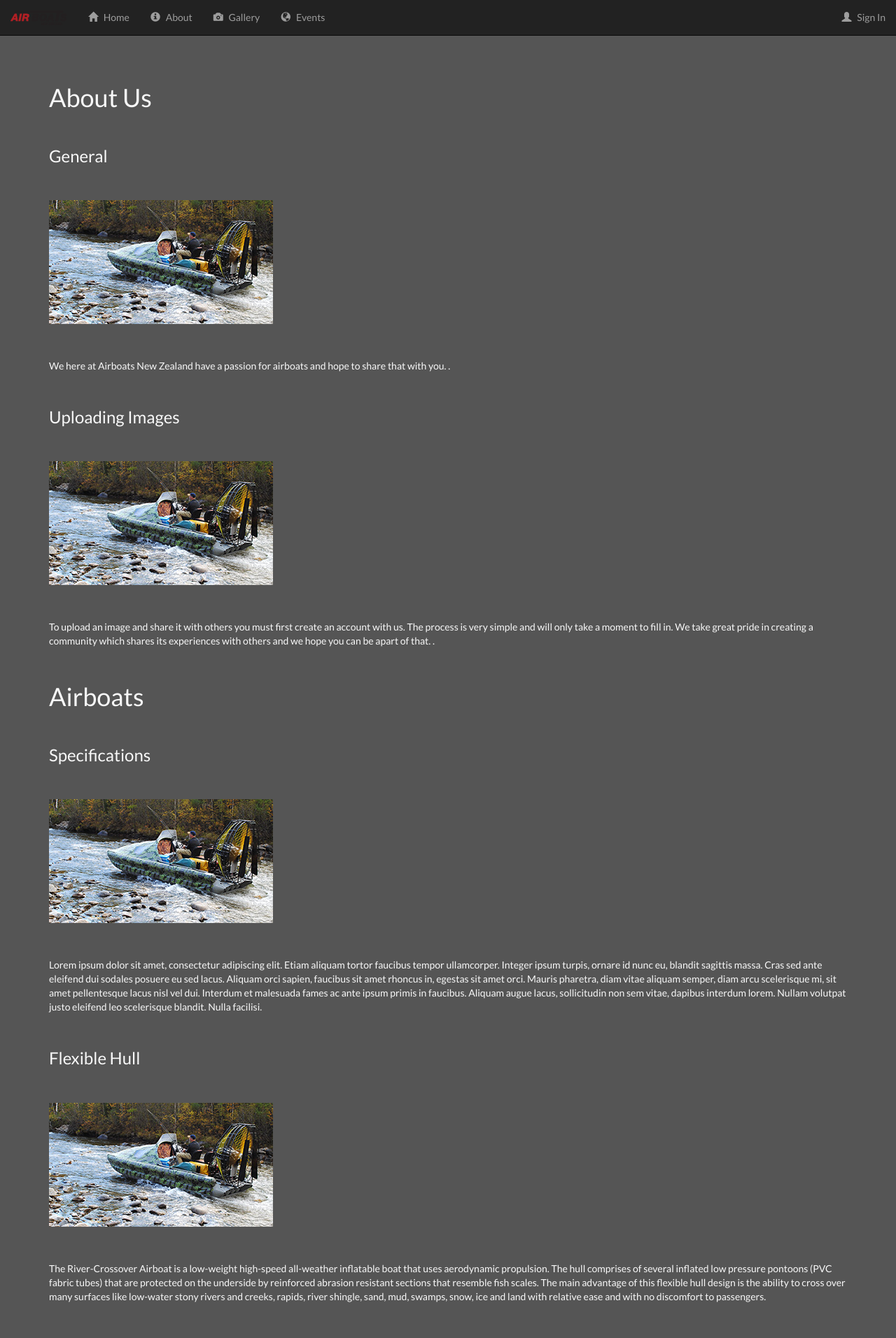
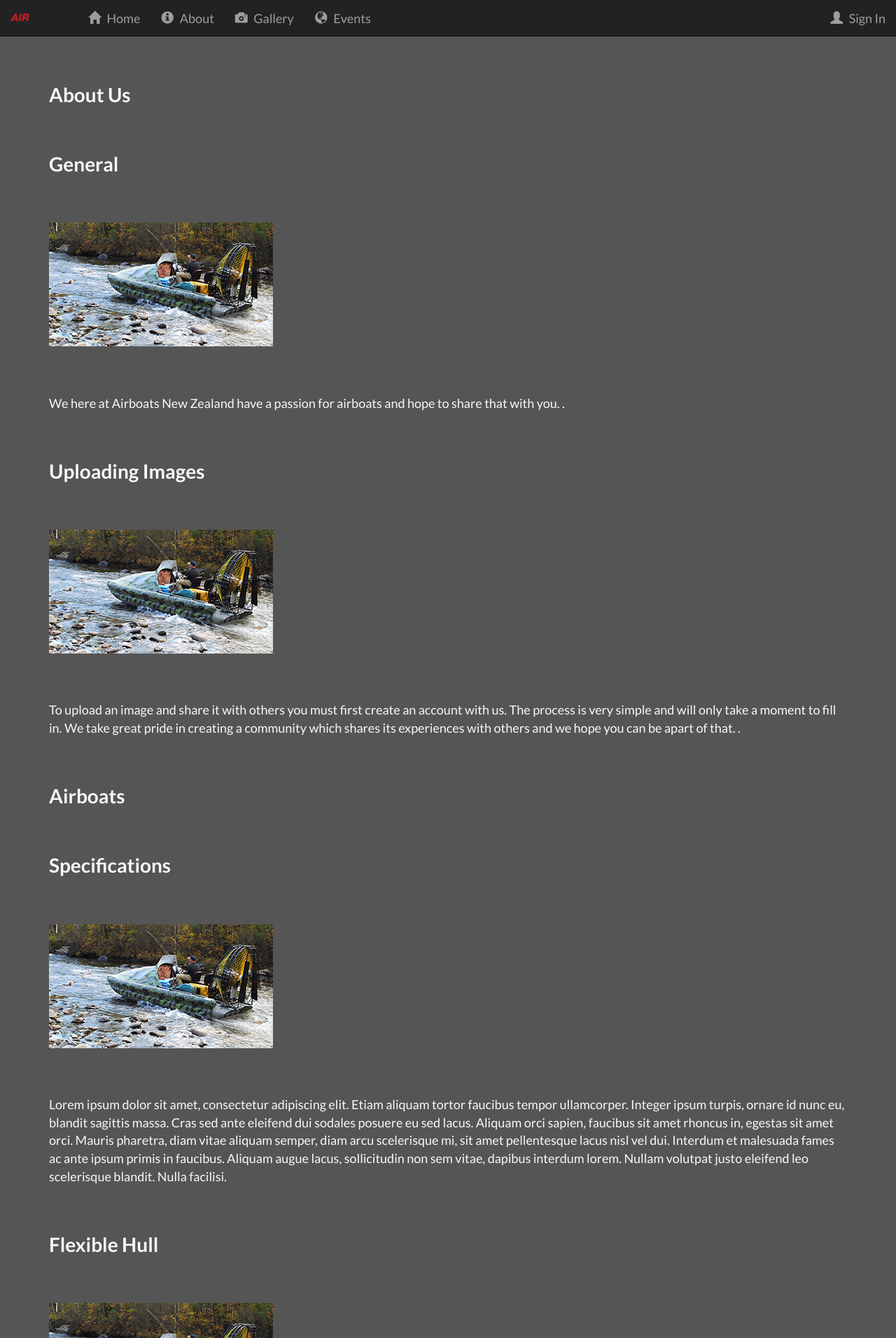
Before and after one commit to Kris-King/AirboatsNZ, a CodeIgniter app: page /index.php/site/about in a window 1280 px wide. Shown: the top 1912 px of the page at 70% size. Run offline with CodeIgniter, Linux system fonts and the light colour scheme.

Commit message:
Merge origin/master
Conflicts:
	nbproject/private/private.xml

```diff
--- a/application/views/pages/about.php
+++ b/application/views/pages/about.php
@@ -1,6 +1,6 @@
 <div class="wrapper">
     <div class="container">
-        <h1 class="">About Us</h1>
+        <h1>About Us</h1>
         <section class="spacing">
             <h3>General</h3>
             <div class="spacing">
--- a/application/views/pages/sign_up.php
+++ b/application/views/pages/sign_up.php
@@ -35,7 +35,7 @@
                         </div>
                         <br>
                         <button type="submit" class="btn btn-primary">Submit <span class="glyphicon glyphicon-floppy-save"></span></button>
-                        <button type="submit" class="btn btn-default">Cancel</button>
+                        <button type="submit" class="btn btn-default marg15">Cancel</button>
                     </form>
                 </div>
             </div>
--- a/application/views/themes/default.php
+++ b/application/views/themes/default.php
@@ -39,7 +39,7 @@
         <link href="<?php echo base_url(); ?>assets/themes/default/css/bootstrap.css" rel="stylesheet">
         <link href="<?php echo base_url(); ?>assets/themes/default/css/general.css" rel="stylesheet">
         <link href="<?php echo base_url(); ?>assets/themes/default/css/custom.css" rel="stylesheet">
-        <link href='http://fonts.googleapis.com/css?family=Lato' rel='stylesheet' type='text/css'>
+        <link href='http://fonts.googleapis.com/css?family=Lato:400,700' rel='stylesheet' type='text/css'>
 
 
         <script src="<?php echo base_url(); ?>assets/themes/default/js/bootstrap.min.js"></script>
--- a/assets/themes/default/css/custom.css
+++ b/assets/themes/default/css/custom.css
@@ -41,6 +41,7 @@ html,body{
     height:100%;
     font-family: 'Lato', sans-serif;
     word-wrap:normal;
+    font-size: 18px;
 }
 
 
@@ -79,8 +80,14 @@ span {
     margin-right: 5px;
 }
 
-h3,h2,h1, .spacing {
-    margin-bottom: 50px;
+h3,h2,h1{
+    margin-bottom: 6%;
+    font-family: 'Lato', sans-serif;
+    font-weight: bold;
+    font-size: 28px;
+}
+.spacing {
+    margin-bottom: 6%;
 }
 
 a.btn-lg{
@@ -88,5 +95,5 @@ a.btn-lg{
 }
 
 .element_spacing {
-    margin-top: 10%;
+    margin-top: 12%;
 }
```
Also changed, not shown: application/views/pages/home.php (+10 -14 lines), assets/themes/default/images/Home_Page_Logo.png (added).
